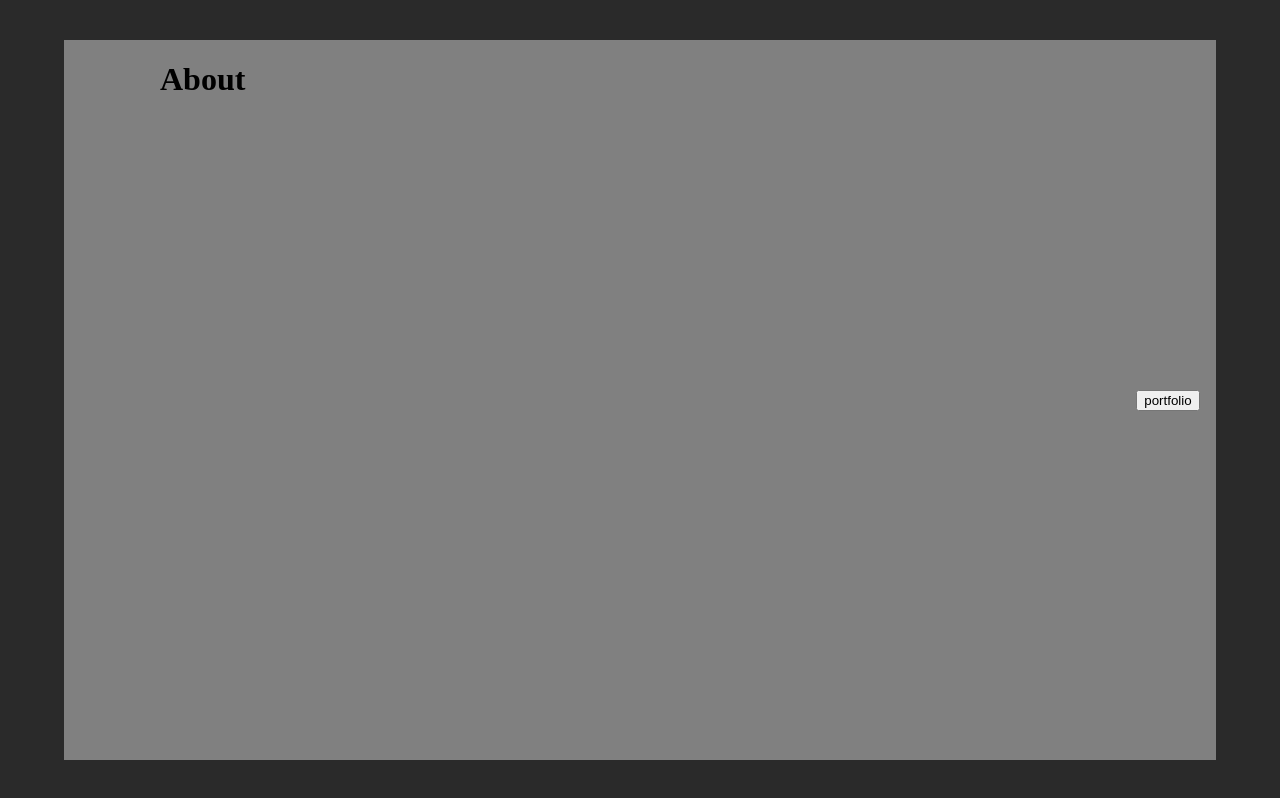
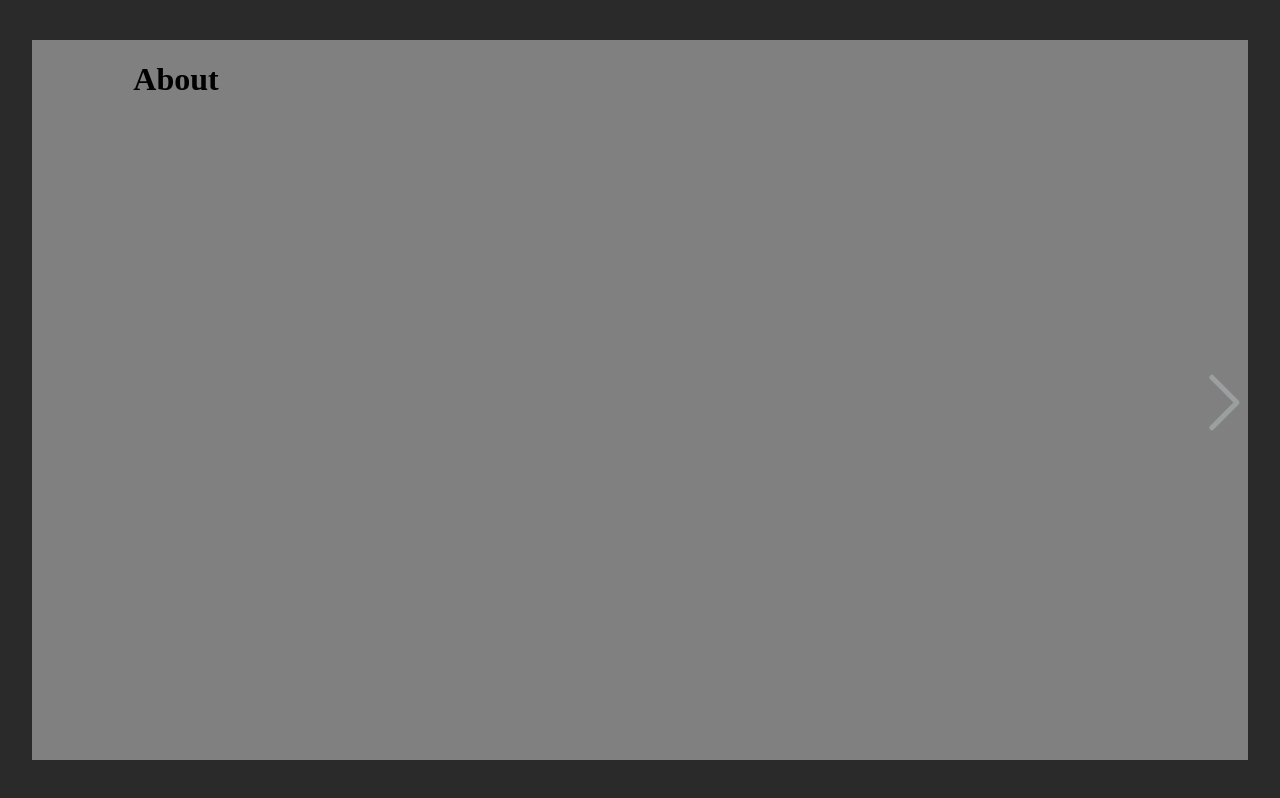
Before and after one commit to supratimmalakar/portfolio, a React (Create React App) app: page / in a window 1280 px wide. Built offline with nearby package versions, Linux system fonts and the light colour scheme.

Commit message:
Add redux toolkit, update Container

```diff
--- a/package.json
+++ b/package.json
@@ -4,6 +4,7 @@
   "private": true,
   "dependencies": {
     "@material-ui/core": "^4.12.4",
+    "@reduxjs/toolkit": "^1.8.1",
     "@testing-library/jest-dom": "^5.16.4",
     "@testing-library/react": "^13.2.0",
     "@testing-library/user-event": "^13.5.0",
--- a/src/App.js
+++ b/src/App.js
@@ -1,16 +1,16 @@
 import './App.css';
-import React, { useState } from 'react'
+import React from 'react'
 import About from './components/About';
 import Portfolio from './components/Portfolio';
 import { useSpring, a } from '@react-spring/web'
 import styles from './components/styles.module.css'
 import Contact from './components/Contact';
+import { useSelector } from 'react-redux'
 
 function App() {
   const tabs = ['about', 'portfolio', 'contact']
-  const [backTab, setBackTab] = useState(tabs[1])
-  const [frontTab, setFrontTab] = useState(tabs[0])
-  const [flipped, set] = useState(false)
+  const {backCard, frontCard, flipped} = useSelector((state) => state.card)
+
   const { transform, opacity, zIndex } = useSpring({
     opacity: flipped ? 1 : 0,
     zIndex: flipped ? 1 : 0,
@@ -21,16 +21,16 @@ function App() {
   const getTab = (tab) => {
     switch (tab) {
       case tabs[0]:
-        return <About set={set} flipped={flipped} setBackTab={setBackTab} setFrontTab={setFrontTab} />
+        return <About/>
 
       case tabs[1]:
-        return <Portfolio set={set} flipped={flipped} setBackTab={setBackTab} setFrontTab={setFrontTab} />
+        return <Portfolio/>
 
       case tabs[2]:
-        return <Contact set={set} flipped={flipped} setBackTab={setBackTab} setFrontTab={setFrontTab} />
+        return <Contact/>
 
       default:
-        return <About set={set} flipped={flipped} setBackTab={setBackTab} setFrontTab={setFrontTab} />
+        return <About/>
     }
   }
 
@@ -43,7 +43,7 @@ function App() {
             transform,
             zIndex: zIndex.to(o => 1 - o)
           }}>
-        {getTab(frontTab)}
+          {getTab(frontCard)}
         </a.div>
         <a.div
           className={styles.c}
@@ -53,7 +53,7 @@ function App() {
             rotateY: '180deg',
             zIndex
           }}>
-        {getTab(backTab)}
+          {getTab(backCard)}
         </a.div>
       </div>
   );
--- a/src/components/About.js
+++ b/src/components/About.js
@@ -1,9 +1,9 @@
 import React from 'react'
 import Container from './Container'
 
-function About({set, flipped, setFrontTab, setBackTab}) {
+function About() {
   return (
-      <Container set={set} styles={{background : 'grey'}} nextTab='portfolio'>
+      <Container styles={{background : 'grey'}} nextTab='portfolio'>
         <h1>About</h1>
       </Container>
   )
--- a/src/components/Contact.js
+++ b/src/components/Contact.js
@@ -1,9 +1,9 @@
 import React from 'react'
 import Container from './Container'
 
-function Contact({ set, flipped, setFrontTab, setBackTab}) {
+function Contact() {
   return (
-      <Container set={set} styles={{ background: 'grey' }} prevTab='portfolio'>
+      <Container styles={{ background: 'grey' }} prevTab='portfolio'>
           <h1>Contact</h1>
       </Container>
   )
--- a/src/components/Container.js
+++ b/src/components/Container.js
@@ -1,38 +1,141 @@
-import React from 'react'
+import React, { useEffect } from 'react'
 import { Grid, makeStyles } from '@material-ui/core'
+import { useSelector, useDispatch } from 'react-redux'
+import { flip, setFront, setBack} from '../redux/cardSlice'
+import CSSstyles from './Container.module.css'
+import { useSpring, a } from 'react-spring'
+
 
 const useStyles = makeStyles({
-    itemGrid : {
-        height : '100%'
+    itemGrid: {
+        height: '100%'
     }
 })
 
-function Container({styles, children, set, itemProps={}, nextTab = null, prevTab = null, setFrontTab, setBackTab, flipped}) {
+function Container({ styles, children, itemProps = {}, nextTab = null, prevTab = null }) {
+
+    const { flipped } = useSelector(state => state.card)
+    const dispatch = useDispatch()
+
     const classes = useStyles()
+
+    const [topRightBar, setTopRightBar] = useSpring(() => ({
+        transform: `rotate(45deg)`
+    }))
+
+    const [bottomRightBar, setBottomRightBar] = useSpring(() => ({
+        transform: `rotate(-45deg)`
+    }))
+
+    const [arrowRightText, setRightText] = useSpring(() => ({
+        opacity: 0,
+        x : 20
+    }))
+
+    const [topLeftBar, setTopLeftBar] = useSpring(() => ({
+        transform: `rotate(45deg)`
+    }))
+
+    const [bottomLeftBar, setBottomLeftBar] = useSpring(() => ({
+        transform: `rotate(-45deg)`
+    }))
+
+    const [arrowLeftText, setLeftText] = useSpring(() => ({
+        opacity: 0,
+        x : -20
+    }))
+
+    const [rightArrowBoxStyle, setRightArrowBoxStyle] = useSpring(()=> ({
+        x : 400,
+
+    }))
+
+    const [leftArrowBoxStyle, setLeftArrowBoxStyle] = useSpring(() => ({
+        x: -400,
+    }))
+
+    useEffect(() => {
+            setRightArrowBoxStyle({
+                x : 0
+            })
+            setLeftArrowBoxStyle({
+                x: 0
+            })
+    },[])
+
     return (
-        <Grid style={{...styles, height : '90vh', width : '90vw'}} container className={classes.containerGrid} direction='row' justifyContent='space-between' alignItems='center'>
+        <Grid style={{ ...styles, height: '90vh', width: '95vw' }} container className={classes.containerGrid} direction='row' justifyContent='space-between' alignItems='center'>
             <Grid className={classes.itemGrid} item container xs={1} alignItems='center' justifyContent='center'>
                 {prevTab &&
-                <button
-                    onClick={() => {
-                        flipped ? setFrontTab(prevTab) : setBackTab(prevTab)
-                        setTimeout(() => set(state => !state), 1300)
-                    }}>
-                    {prevTab}
-                </button>}
+                    <a.div
+                        style={leftArrowBoxStyle}
+                        onClick={() => {
+                            flipped ? dispatch(setFront(prevTab)) : dispatch(setBack(prevTab))
+                            setTimeout(() => dispatch(flip()), 300)
+                        }}
+                        onMouseEnter={() => {
+                            setTopLeftBar({ transform: `rotate(65deg)` })
+                            setBottomLeftBar({ transform: `rotate(-65deg)` })
+                            setLeftText({
+                                opacity: 1,
+                                x: 0
+                            })
+                        }}
+                        onMouseLeave={() => {
+                            setTopLeftBar({ transform: `rotate(45deg)` })
+                            setBottomLeftBar({ transform: `rotate(-45deg)` })
+                            setLeftText({
+                                opacity: 0,
+                                x: -20
+                            })
+                        }}
+                        className={CSSstyles['arrow-btn']}>
+                        <div className={CSSstyles['left-arrow-icon']}>
+                            <a.span style={{ transform: bottomLeftBar.transform }} className={CSSstyles["left-top-bar"]}></a.span>
+                            <a.span style={{ transform: topLeftBar.transform }} className={CSSstyles["left-bottom-bar"]}></a.span>
+                        </div>
+                        <a.div style={{ ...arrowLeftText }} className={CSSstyles['tab-name']}>
+                            {prevTab}
+                        </a.div>
+                    </a.div>}
             </Grid>
             <Grid className={classes.itemGrid} item xs={10} {...itemProps}>
                 {children}
             </Grid>
             <Grid className={classes.itemGrid} item container xs={1} alignItems='center' justifyContent='center'>
                 {nextTab &&
-                <button
-                    onClick={() => {
-                        flipped ? setFrontTab(nextTab) : setBackTab(nextTab)
-                        setTimeout(() => set(state => !state), 1300)
-                    }}>
-                    {nextTab}
-                </button>}
+                    <a.div
+                        style={rightArrowBoxStyle}
+                        onClick={() => {
+                            flipped ? dispatch(setFront(nextTab)) : dispatch(setBack(nextTab))
+                            setTimeout(() => dispatch(flip()), 300)
+                        }}
+                        onMouseEnter={() => {
+                            setTopRightBar({ transform: `rotate(65deg)` })
+                            setBottomRightBar({ transform: `rotate(-65deg)` })
+                            setRightText({
+                                opacity: 1,
+                                x : 0
+                            })
+                        }}
+                        onMouseLeave={() => {
+                            setTopRightBar({ transform: `rotate(45deg)` })
+                            setBottomRightBar({ transform: `rotate(-45deg)` })
+                            setRightText({
+                                opacity: 0,
+                                x: 20
+                            })
+                        }}
+                        className={CSSstyles['arrow-btn']}
+                    >
+                        <a.div style={{ ...arrowRightText }} className={CSSstyles['tab-name']}>
+                            {nextTab}
+                        </a.div>
+                        <div className={CSSstyles['right-arrow-icon']}>
+                            <a.span style={{ transform: topRightBar.transform }} className={CSSstyles["right-top-bar"]}></a.span>
+                            <a.span style={{ transform: bottomRightBar.transform }} className={CSSstyles["right-bottom-bar"]}></a.span>
+                        </div>
+                    </a.div>}
             </Grid>
         </Grid>
     )
--- /dev/null
+++ b/src/components/Container.module.css
@@ -0,0 +1,75 @@
+.arrow-btn {
+    display: flex;
+    flex-direction: row;
+    justify-content: space-around;
+    align-items: center;
+    cursor: pointer;
+    width: 100%;
+    height : 50px;
+}
+
+.right-arrow-icon {
+    position: relative;
+    width: 10px;
+    height : 10px;
+
+}
+
+.right-top-bar {
+    position: absolute;
+    top: 5px;
+    right : 0;
+    width : 40px;
+    height : 5px;
+    background-color: rgb(156, 159, 160);
+    border-radius: 2px;
+    transform: rotate(45deg);
+    transform-origin: 95% center;
+}
+
+.right-bottom-bar {
+    position: absolute;
+    top: 5px;
+    right : 0;
+    width : 40px;
+    height : 5px;
+    background-color: rgb(156, 159, 160);
+    border-radius: 2px;
+    transform: rotate(-45deg);
+    transform-origin: 95% center;
+}
+
+.left-arrow-icon {
+    position: relative;
+    width: 10px;
+    height : 10px;
+
+}
+
+.left-bottom-bar {
+    position: absolute;
+    top: 5px;
+    left : 0;
+    width : 40px;
+    height : 5px;
+    background-color: rgb(156, 159, 160);
+    border-radius: 2px;
+    transform: rotate(45deg);
+    transform-origin: 5% center;
+}
+
+.left-top-bar {
+    position: absolute;
+    top: 5px;
+    left : 0;
+    width : 40px;
+    height : 5px;
+    background-color: rgb(156, 159, 160);
+    border-radius: 2px;
+    transform: rotate(-45deg);
+    transform-origin: 5% center;
+}
+
+.tab-name {
+    position: relative;
+}
--- a/src/components/Portfolio.js
+++ b/src/components/Portfolio.js
@@ -1,9 +1,9 @@
 import  Container  from './Container'
 import React from 'react'
 
-function Portfolio({ set, flipped, setFrontTab, setBackTab}) {
+function Portfolio() {
   return (
-      <Container set={set} styles={{background : 'green'}} nextTab='contact' prevTab='about'>
+      <Container styles={{background : 'green'}} nextTab='contact' prevTab='about'>
         <h1>Portfolio</h1>
       </Container>
   )
--- a/src/components/styles.module.css
+++ b/src/components/styles.module.css
@@ -1,8 +1,8 @@
 .c {
   position : absolute;
   top : 5vh;
-  right : 5vw;
-  left : 5vw;
+  right : 2.5vw;
+  left : 2.5vw;
   max-width: 500px;
   max-height: 500px;
   /* width: 99vw;
--- a/src/index.js
+++ b/src/index.js
@@ -1,10 +1,14 @@
 import React from 'react';
 import ReactDOM from 'react-dom/client';
 import App from './App';
+import { Provider } from 'react-redux';
+import { store } from './redux/store.js';
 
 const root = ReactDOM.createRoot(document.getElementById('root'));
 root.render(
   <React.StrictMode>
-    <App />
+    <Provider store={store}>
+      <App />
+    </Provider>
   </React.StrictMode>
 );
--- /dev/null
+++ b/src/redux/cardSlice.js
@@ -0,0 +1,29 @@
+import { createSlice } from "@reduxjs/toolkit";
+
+const tabs = ['about', 'portfolio', 'contact']
+
+const initialState = {
+    flipped: false,
+    frontCard: tabs[0],
+    backCard: tabs[1],
+}
+
+export const cardSlice = createSlice({
+    name: 'card',
+    initialState,
+    reducers: {
+        flip: (state) => {
+            state.flipped = !state.flipped
+        },
+        setFront: (state, action) => {
+            state.frontCard = action.payload
+        },
+        setBack: (state, action) => {
+            state.backCard = action.payload
+        },
+    }
+})
+
+export const { flip, setFront, setBack, flipside } = cardSlice.actions
+
+export default cardSlice.reducer
```
Also changed, not shown: src/redux/store.js (+7 -15 lines), 1 other file (tests, documents, lock files or other folders). Lines whose indentation alone changed are shown as unchanged.
